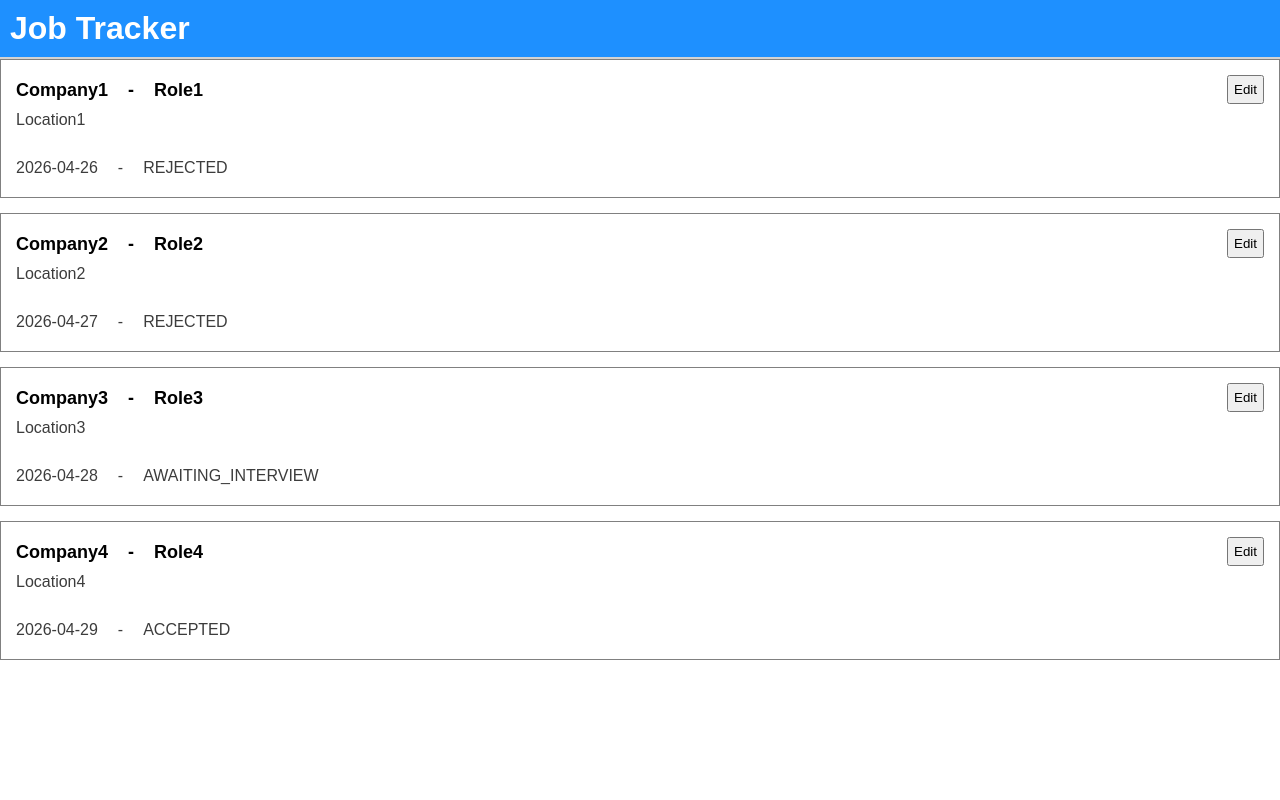
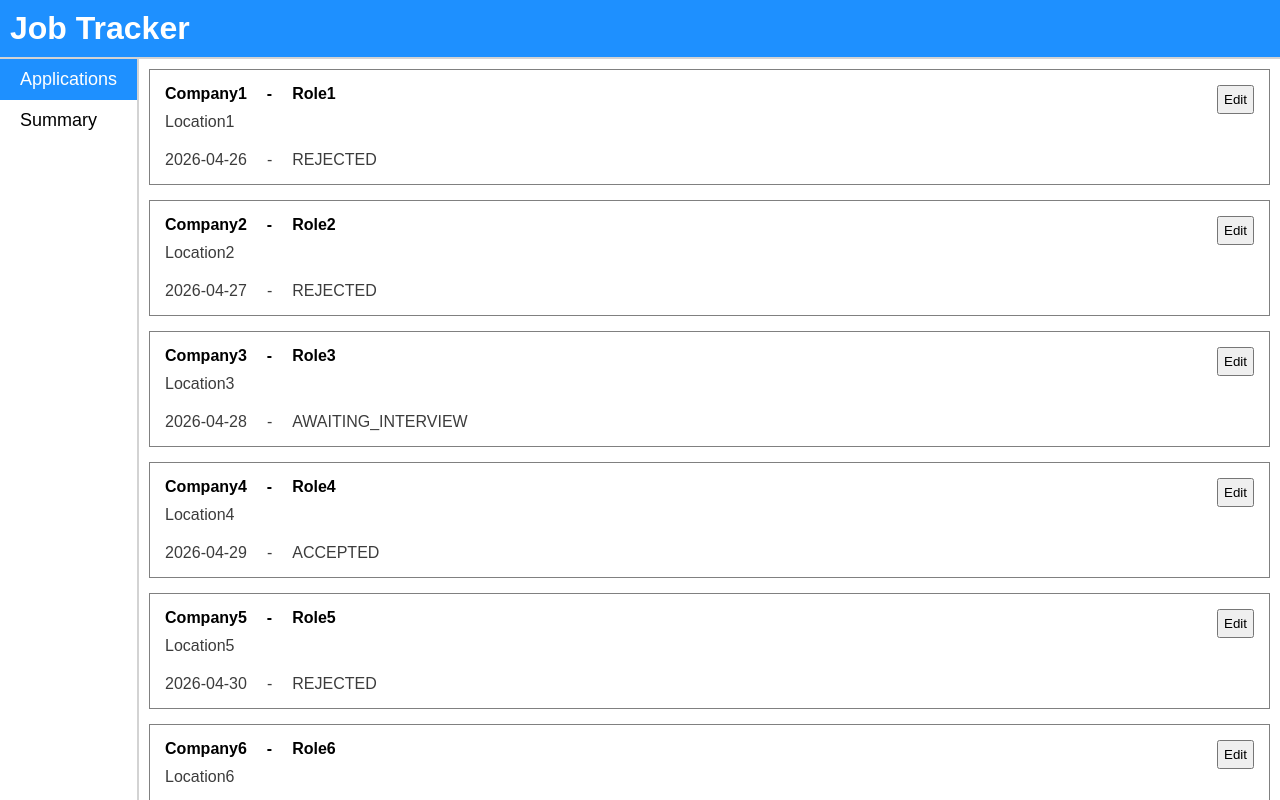
Before and after one commit to jblego9/job-tracker, a React app in the folder frontend/: page / in a window 1280 px wide. Built offline with nearby package versions, Linux system fonts and the light colour scheme; the HTML template or start-up script is replaced by a standard one.

Commit message:
Added header and sidebar

```diff
--- /dev/null
+++ b/frontend/src/components/sidebar.jsx
@@ -0,0 +1,8 @@
+export default function Sidebar() {
+    return (
+        <nav className="sidebar">
+            <a className="sidebar__link sidebar__link--active" href="/">Applications</a>
+            <a className="sidebar__link" href="/summary">Summary</a>
+        </nav>
+    );
+}
--- a/frontend/src/main.jsx
+++ b/frontend/src/main.jsx
@@ -4,10 +4,16 @@ import "./styles.css"
 import getTestData from "./test-data.js"
 import ApplicationsList from "./components/applications-list.jsx"
 import Header from "./components/header.jsx"
+import Sidebar from "./components/sidebar.jsx"
 
 createRoot(document.getElementById("root")).render(
     <StrictMode>
         <Header />
-        <ApplicationsList applications={getTestData()} />
+        <div className="page-body">
+            <Sidebar />
+            <main className="content">
+                <ApplicationsList applications={getTestData()} />
+            </main>
+        </div>
     </StrictMode>
 )
--- a/frontend/src/styles.css
+++ b/frontend/src/styles.css
@@ -7,9 +7,21 @@
     font-family: Arial, Helvetica, sans-serif;
 }
 
-body {
+html {
+    height: 100%;
+}
+
+body,
+#root {
+    display: flex;
+    flex-direction: column;
+
+    height: 100%;
+
     margin: 0;
     padding: 0;
+
+    overflow-y: hidden;
 }
 
 .header {
@@ -26,6 +38,48 @@ body {
 
         text-decoration: none;
     }
+}
+
+.page-body {
+    display: flex;
+
+    min-height: 0;
+    height: 100%;
+}
+
+.sidebar {
+    display: flex;
+    flex-direction: column;
+    flex-shrink: 0;
+
+    border-right: 2px solid var(--border-color);
+}
+
+.sidebar__link {
+    padding: 10px 20px;
+
+    font-size: large;
+    text-decoration: none;
+
+    background-color: white;
+    color: black;
+
+    &:hover:not(.sidebar__link--active) {
+        background-color: hsl(from white h s 90%);
+    }
+}
+
+.sidebar__link--active {
+    background-color: var(--primary-color);
+    color: white;
+}
+
+.content {
+    flex-grow: 1;
+
+    padding: 10px;
+
+    overflow-y: auto;
 }
 
 .applications-list {
@@ -48,9 +102,13 @@ body {
 .application-card__row {
     display: flex;
 
+    &:not(:last-child) {
+        margin-bottom: 10px;
+    }
+
     & p {
-        margin-top: 5px;
-        margin-bottom: 5px;
+        margin-top: 0px;
+        margin-bottom: 0px;
 
         &:not(:last-child) {
             margin-right: 20px;
@@ -63,7 +121,6 @@ body {
 }
 
 .application-card__row--main {
-    font-size: large;
     font-weight: bold;
 }
 
--- a/frontend/src/test-data.js
+++ b/frontend/src/test-data.js
@@ -32,5 +32,37 @@ export default function getTestData() {
             Location: "Location4",
             Status: "ACCEPTED",
         },
+        {
+            Id: 5,
+            Date: "2026-04-30",
+            Company: "Company5",
+            Role: "Role5",
+            Location: "Location5",
+            Status: "REJECTED",
+        },
+        {
+            Id: 6,
+            Date: "2026-05-01",
+            Company: "Company6",
+            Role: "Role6",
+            Location: "Location6",
+            Status: "REJECTED",
+        },
+        {
+            Id: 7,
+            Date: "2026-05-01",
+            Company: "Company7",
+            Role: "Role7",
+            Location: "Location7",
+            Status: "AWAITING_INTERVIEW",
+        },
+        {
+            Id: 8,
+            Date: "2026-05-03",
+            Company: "Company8",
+            Role: "Role8",
+            Location: "Location8",
+            Status: "ACCEPTED",
+        },
     ];
 }
```
